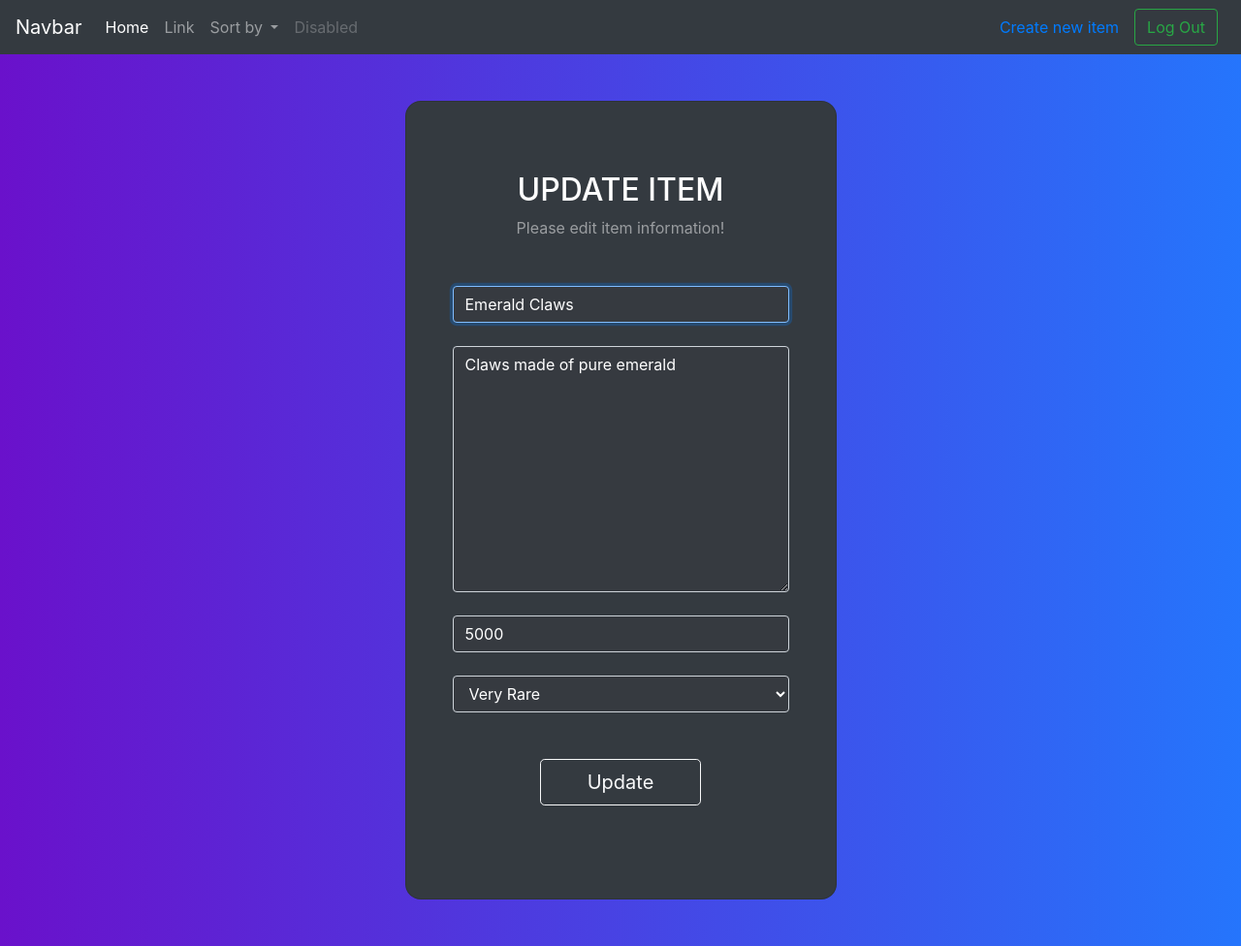
After one commit to Srdjan667/rpg-tome, a Django app: page /item/4/update/ in a window 1280 px wide. The commit adds this page. Shown: the whole page at 97% size. Run offline with Django 4.2, Linux system fonts and the light colour scheme; a user stored in the database is signed in; data comes from the database, SQL or seed files in the repository; both versions use the stored data as it was after the commit; some libraries are stand-ins or nearby versions.

Commit message:
Updating items now avaiable

```diff
--- a/item_library/models.py
+++ b/item_library/models.py
@@ -2,6 +2,7 @@ from django.db import models
 from django.utils import timezone
 from django.contrib.auth.models import User
 from django.core.validators import MaxValueValidator
+from django.urls import reverse
 
 class Item(models.Model):
 	"""
--- a/item_library/templates/item_library/item_detail.html
+++ b/item_library/templates/item_library/item_detail.html
@@ -10,6 +10,7 @@
     <p class="mb-1">{{ item.description }}</p>
     <small>{{ item.date_created }}</small>
     <small>Value: {{ item.value }}</small>
+    <a href="{% url 'item_library:item-update' item.id %}"> <small>Update</small></a>
     <a href="{% url 'item_library:item-delete' item.id %}"> <small>Delete</small></a>
   </div>
 </div>
--- /dev/null
+++ b/item_library/templates/item_library/item_form.html
@@ -0,0 +1,43 @@
+{% extends "item_library/base.html" %}
+{% load widget_tweaks %}
+{% block content %}
+<section class="h-auto gradient-custom">
+  <div class="container py-5 h-100">
+    <div class="row d-flex justify-content-center align-items-center h-100">
+      <div class="col-12 col-md-8 col-lg-6 col-xl-5">
+        <div class="card bg-dark text-white" style="border-radius: 1rem;">
+          <div class="card-body p-5 text-center">
+            <div class="mb-md-5 mt-md-4">
+              <h2 class="fw-bold mb-2 text-uppercase">Update item
+              </h2>
+              <p class="text-white-50 mb-5">Please edit item information!
+              </p>
+              <form method="POST">
+                {% csrf_token %}
+                <div class="form-outline form-white mb-5">
+                  {% for error in form.non_field_errors %}
+                  <p class="alert alert-danger">
+                    {{ error }}
+                  </p>
+                  {% endfor %}
+
+                  {% for field in form.visible_fields %}
+                  <div class="form-group">
+                    {% for error in field.errors %}
+                      <p class="alert alert-danger">{{ error }}</p>
+                    {% endfor %}
+                    {{ field|add_class:'form-control' }}
+                  </div>
+                  {% endfor %}
+                </div>
+                <button class="btn btn-outline-light btn-lg px-5" type="submit">Update
+                </button>
+              </form>
+            </div>
+          </div>
+        </div>
+      </div>
+    </div>
+  </div>
+</section>
+{% endblock content %}
--- a/item_library/urls.py
+++ b/item_library/urls.py
@@ -1,6 +1,6 @@
 from django.urls import path
 from . import views
-from .views import ItemDetailView, ItemDeleteView
+from .views import ItemDetailView, ItemUpdateView, ItemDeleteView
 
 app_name = 'item_library'
 
@@ -8,5 +8,6 @@ urlpatterns = [
 	path('', views.index, name='index'),
 	path('new/', views.new_item, name='item-create'),
 	path('item/<int:pk>/', ItemDetailView.as_view(), name='item-detail'),
+	path('item/<int:pk>/update/', ItemUpdateView.as_view(), name='item-update'),
 	path('item/<int:pk>/delete/', ItemDeleteView.as_view(), name='item-delete'),
 	]
--- a/item_library/views.py
+++ b/item_library/views.py
@@ -3,7 +3,7 @@ from .models import Item
 from django.contrib.auth.decorators import login_required
 from django import forms
 from .forms import CreateItemForm
-from django.views.generic import DetailView, DeleteView
+from django.views.generic import DetailView, UpdateView, DeleteView
 from django.contrib.auth.mixins import LoginRequiredMixin, UserPassesTestMixin
 
 
@@ -35,7 +35,7 @@ def new_item(request):
 		form = CreateItemForm(request.POST)
 		if form.is_valid():
 			item = form.save(commit=False)
-			item.author = user_id
+			item.author = request.user
 			item.save()
 			return redirect('item_library:index')
 	else:
@@ -48,6 +48,22 @@ class ItemDetailView(LoginRequiredMixin, DetailView):
 	template_name = 'item_library/item_detail.html'
 
 
+class ItemUpdateView(LoginRequiredMixin, UserPassesTestMixin, UpdateView):
+	model = Item
+	form_class = CreateItemForm
+	success_url = '/'
+
+	def form_valid(self, form):
+		form.instance.author = self.request.user
+		return super().form_valid(form)
+
+	def test_func(self):
+		post = self.get_object()
+		if self.request.user == post.author:
+			return True
+		return False
+
+
 class ItemDeleteView(LoginRequiredMixin, UserPassesTestMixin, DeleteView):
 	model = Item
 	context_object_name = 'item'
```
Also changed, not shown: db.sqlite3.
